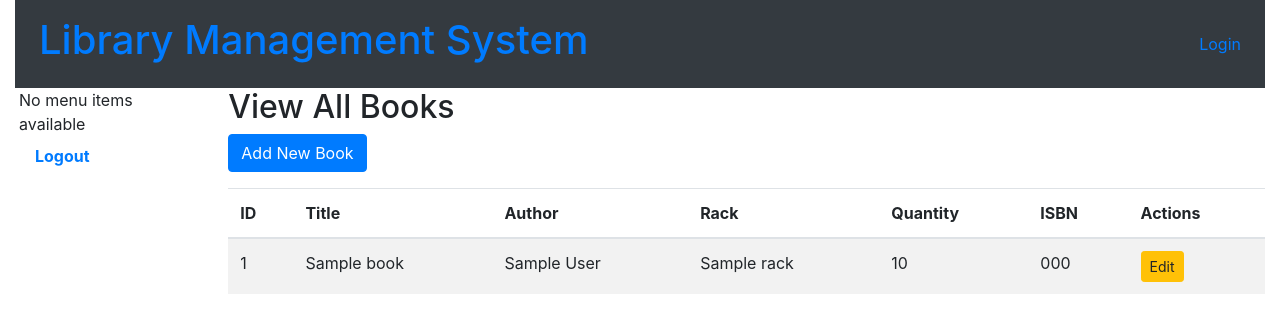
After one commit to susmithkumar/Library_Management_System, a Flask app: template templates/books.html in a window 1280 px wide. The commit adds this page. Shown: the top 333 px of the page. Run offline with Flask 2, Linux system fonts and the light colour scheme; the template is opened without the code that fills it: most values are stand-ins (such as "Sample title", 1, 10 or a date in 2020); some libraries are stand-ins or nearby versions.

Commit message:
merging every branch into main

```diff
--- a/app.py
+++ b/app.py
@@ -4,7 +4,6 @@ import MySQLdb.cursors  # Needed for working with MySQL cursors
 import os
 import re
 import bcrypt
-from flask import g
 
 app = Flask(__name__)
 app.secret_key = os.getenv('SECRET_KEY', 'default_secret_key')
@@ -89,7 +88,7 @@ def register():
         password = request.form['password']
         hashed_password = bcrypt.hashpw(password.encode('utf-8'), bcrypt.gensalt())
         email = request.form['email']
-        role = None
+        role = f'2'
         address = request.form['address']
         last_name=request.form['last_name']
 
@@ -105,7 +104,7 @@ def register():
             mesage = 'Please fill out the form!'
         else:
             cursor.execute('INSERT INTO user_table (first_name, email, password,address, role,last_name) VALUES (%s, %s,%s, %s, %s, %s)',
-                           (userName, email, hashed_password, address, role,last_name))
+                           (userName, email, hashed_password, address, role, last_name))
             mysql.connection.commit()
             mesage = 'You have successfully registered!'
 
@@ -126,105 +125,86 @@ def register():
 def users():
     if 'loggedin' in session:
         cursor = mysql.connection.cursor(MySQLdb.cursors.DictCursor)
-        cursor.execute('SELECT * FROM user_table')
+        cursor.execute('SELECT u.id, u.first_name, u.email, u.role, r.name as role_name FROM user_table u JOIN roles r ON u.role = r.id')
         users = cursor.fetchall()
-        return render_template("users.html", users=users)
+
+        # Fetch all available roles
+        cursor.execute('SELECT id, name FROM roles')
+        roles = cursor.fetchall()
+        return render_template("users.html", users=users, roles=roles)
     return redirect(url_for('login'))
+
+@app.route("/user_roles", methods =['GET', 'POST'])
+def user_roles():
+    if 'loggedin' in session:
+        user_id = request.form.get('user_id')
+        role_id = request.form.get('role_id')
+        cursor = mysql.connection.cursor(MySQLdb.cursors.DictCursor)
+        cursor.execute('UPDATE user_table SET role = %s WHERE id = %s', (role_id, user_id))
+        mysql.connection.commit()
+        cursor.execute('SELECT u.id, u.first_name, u.email, u.role, r.name as role_name FROM user_table u JOIN roles r ON u.role = r.id')
+        users = cursor.fetchall()
+
+        # Fetch all available roles
+        cursor.execute('SELECT id, name FROM roles')
+        roles = cursor.fetchall()
+        return render_template("users.html", users=users, roles=roles)
+
+    return redirect(url_for('login'))
+
+
+
+
 #chnages strted by vinod
 @app.route("/save_user", methods=['GET', 'POST'])
 def save_user():
-    msg = ''
+    mesage = ''
     if 'loggedin' in session:
         cursor = mysql.connection.cursor(MySQLdb.cursors.DictCursor)
-        if request.method == 'POST' and 'role' in request.form and 'first_name' in request.form and 'last_name' in request.form and 'email' in request.form:
+        if request.method == 'POST' and 'first_name' in request.form and 'last_name' in request.form and 'email' in request.form:
             first_name = request.form['first_name']
             last_name = request.form['last_name']
             email = request.form['email']
-            role = request.form['role']
-            action = request.form['action']
+            address = request.form['address']
+            cursor.execute('UPDATE user_table SET first_name=%s, last_name=%s, email=%s, address=%s WHERE id=%s',
+                           (first_name, last_name, email, address, session['user_id']))
+            mysql.connection.commit()
+            return redirect(url_for('view_user'))
 
-            if action == 'updateUser':
-                userId = request.form['userid']
-                cursor.execute('UPDATE user_table SET first_name=%s, last_name=%s, email=%s, role=%s WHERE id=%s',
-                               (first_name, last_name, email, role, userId))
-                mysql.connection.commit()
-                flash('User updated successfully!')
-            else:
-                password = request.form['password']
-                hashed_password = bcrypt.hashpw(password.encode('utf-8'), bcrypt.gensalt())
-                cursor.execute('INSERT INTO user_table (first_name, last_name, email, password, role) VALUES (%s, %s, %s, %s, %s)',
-                               (first_name, last_name, email, hashed_password, role))
-                mysql.connection.commit()
-                flash('User created successfully!')
-            return redirect(url_for('users'))
-
-        return redirect(url_for('users'))
+        return redirect(url_for('view_user'))
     return redirect(url_for('login'))
 
 @app.route("/edit_user", methods=['GET', 'POST'])
 def edit_user():
-    msg = ''
     if 'loggedin' in session:
         editUserId = request.args.get('userid')
         cursor = mysql.connection.cursor(MySQLdb.cursors.DictCursor)
         cursor.execute('SELECT * FROM user_table WHERE id = %s', (editUserId, ))  # Changed to user_table
         user_details = cursor.fetchone()  # Fetch only one user since we're editing
-
-        if request.method == 'POST':
-            first_name = request.form['first_name']
-            last_name = request.form['last_name']
-            email = request.form['email']
-            role = request.form['role']
-            userId = request.form['userid']
-            cursor.execute('UPDATE user_table SET first_name=%s, last_name=%s, email=%s, role=%s WHERE id=%s',
-                           (first_name, last_name, email, role, userId))
-            mysql.connection.commit()
-            flash('User updated successfully!')
-            return redirect(url_for('users'))
-
         return render_template("edit_user.html", user=user_details)
     return redirect(url_for('login'))
-#changes by vinod
 
-@app.route('/update_profile', methods=['GET', 'POST'])
-def update_profile():
+
+@app.route("/password_change", methods=['GET', 'POST'])
+def password_change():
+    if 'loggedin' in session:
+        if request.method == 'POST':
+            password = request.form['password']
+            hashed_password = bcrypt.hashpw(password.encode('utf-8'), bcrypt.gensalt())
+            cursor = mysql.connection.cursor(MySQLdb.cursors.DictCursor)
+            cursor.execute('UPDATE user_table SET password=%s WHERE id = %s', (hashed_password,session['user_id'], ))  # Changed to user_table
+            mysql.connection.commit()
+            mesage="password updated successfully please login again"
+            return render_template('login.html', mesage=mesage)
+        else:
+            return render_template("password_change.html")
+    return redirect(url_for('login'))
+@app.route('/view_user', methods=['GET'])
+def view_user():
     if 'loggedin' in session:
         cursor = mysql.connection.cursor(MySQLdb.cursors.DictCursor)
 
-        if request.method == 'POST' and 'first_name' in request.form and 'last_name' in request.form and 'email' in request.form:
-            updated_first_name = request.form['first_name']
-            updated_last_name = request.form['last_name']
-            updated_email = request.form['email']
-            updated_address = request.form['address'] if 'address' in request.form else None
-            updated_role = request.form['role']  # Ensure role is passed and handled
-
-            # Ensure valid email
-            if not re.match(r'[^@]+@[^@]+\.[^@]+', updated_email):
-                flash('Invalid email address!')
-            else:
-                # Update first name, last name, email, address (not the role, unless admin)
-                cursor.execute('UPDATE user_table SET first_name = %s, last_name = %s, email = %s, address = %s WHERE id = %s',
-                               (updated_first_name, updated_last_name, updated_email, updated_address, session['userid']))
-                mysql.connection.commit()
-                flash('Profile updated successfully!')
-                return redirect(url_for('dashboard'))
-
-        # Retrieve user information to pre-fill the form
-        cursor.execute('SELECT * FROM user_table WHERE id = %s', (session['userid'],))
-        user = cursor.fetchone()
-        return render_template('update_profile.html', user=user)
-
-    return redirect(url_for('login'))
-
-#chanegs by vinod done
-
-@app.route('/view_user', methods=['GET'])
-def view_user():
-    if 'loggedin' in session:
-        viewUserId = request.args.get('id') or session['userid']
-        cursor = mysql.connection.cursor(MySQLdb.cursors.DictCursor)
-
-        cursor.execute('''SELECT u.id, u.first_name, u.email, r.name AS role_name
+        cursor.execute('''SELECT * , r.name AS role_name
         FROM user_table u
         LEFT JOIN roles r ON u.role = r.id WHERE u.id = % s''', (session['user_id'], ))
         user = cursor.fetchone()
@@ -420,6 +400,101 @@ def edit_responsibility(responsibility_id):
         return redirect(url_for('responsibility'))
 
 
+# Add Book Route
+@app.route('/add_book', methods=['GET', 'POST'])
+def add_book():
+    mesage = ''
+    if 'loggedin' in session:  # Ensure the user is logged in
+        if request.method == 'POST':
+            title = request.form['title']
+            author = request.form['author']
+            rack = request.form['rack']
+            quantity = request.form['quantity']
+
+            # Insert book data into the database
+            cursor = mysql.connection.cursor(MySQLdb.cursors.DictCursor)
+            cursor.execute('INSERT INTO add_book (title, author, rack, quantity) VALUES (%s, %s, %s, %s)',
+                           (title, author, rack, quantity))
+            mysql.connection.commit()
+            # Get the ID of the newly inserted user
+            new_user_id = cursor.lastrowid
+
+            # Create user_code as 'BK' + new_user_id
+            user_code = f'BK{new_user_id}'
+
+            # Update the user_code column with the generated code
+            cursor.execute('UPDATE add_book SET isbn = %s WHERE id = %s', (user_code, new_user_id))
+
+            # Commit the update
+            mysql.connection.commit()
+            mesage = 'Book added successfully!'
+            return render_template('add_book.html', mesage=mesage)
+        else:
+            mesage = 'Please fill out this form!'
+            return render_template('add_book.html', mesage=mesage)
+    return redirect(url_for('login'))
+
+# View Books Route
+@app.route('/books', methods=['GET'])
+def books():
+    if 'loggedin' in session:
+        cursor = mysql.connection.cursor(MySQLdb.cursors.DictCursor)
+        cursor.execute('SELECT * FROM add_book')
+        books = cursor.fetchall()  # Fetch all books
+        return render_template('books.html', books=books)
+    return redirect(url_for('login'))
+
+@app.route('/books', methods=['GET'])
+def view_books():
+    if 'loggedin' in session:
+        cursor = mysql.connection.cursor(MySQLdb.cursors.DictCursor)
+        cursor.execute('SELECT * FROM add_book')
+        books = cursor.fetchall()  # Fetch all books
+        return render_template('view_books.html', books=books)
+    return redirect(url_for('login'))
+# Edit Book Route
+@app.route('/edit_book/<int:id>', methods=['GET', 'POST'])
+def edit_book(id):
+    mesage = ''
+    if 'loggedin' in session:
+        cursor = mysql.connection.cursor(MySQLdb.cursors.DictCursor)
+        if request.method == 'POST':
+            title = request.form['title']
+            author = request.form['author']
+            rack = request.form['rack']
+            quantity = request.form['quantity']
+
+            # Update book details in the database
+            cursor.execute('UPDATE add_book SET title = %s, author = %s, rack = %s, quantity = %s WHERE id = %s',
+                           (title, author, rack, quantity, id))
+            mysql.connection.commit()
+            mesage = 'Book updated successfully!'
+            return redirect(url_for('view_books', mesage=mesage))
+
+        # Fetch the book details for the given ID
+        cursor.execute('SELECT * FROM add_book WHERE id = %s', (id,))
+        book = cursor.fetchone()
+
+        return render_template('edit_book.html', book=book)
+    return redirect(url_for('login'))
+
+@app.route('/search_books', methods=['POST'])
+def search_books():
+    search_term = request.form.get('search_term')
+    print(search_term)
+    if search_term:
+        cursor = mysql.connection.cursor(MySQLdb.cursors.DictCursor)
+
+        # Fetch books that match the search term
+        cursor.execute('SELECT * FROM add_book WHERE title LIKE %s OR author LIKE %s', ('%' + search_term + '%','%' + search_term + '%',))
+        results = cursor.fetchall()
+        print(results)
+        cursor.close()
+        return render_template('dashboard.html', search_results=results, search_term=search_term)
+
+    return redirect(url_for('dashboard'))
+
+#my changes dhanesh
 #my changes dhanesh
 if __name__ == '__main__':
     app.run(debug=True)
--- /dev/null
+++ b/templates/books.html
@@ -0,0 +1,46 @@
+{% include 'header.html' %}
+<body>
+<div class="container-fluid" id="main">
+    {% include 'top_menus.html' %}
+    <div class="row row-offcanvas row-offcanvas-left">
+        {% include 'left_menus.html' %}
+        <div class="col-md-9 col-lg-10 main">
+            <h2>View All Books</h2>
+            <a href="{{ url_for('add_book') }}" class="btn btn-primary mb-3">Add New Book</a>
+            {% if books %}
+                <table class="table table-striped">
+                    <thead>
+                    <tr>
+                        <th>ID</th>
+                        <th>Title</th>
+                        <th>Author</th>
+                        <th>Rack</th>
+                        <th>Quantity</th>
+                        <th>ISBN</th>
+                        <th>Actions</th>
+                    </tr>
+                    </thead>
+                    <tbody>
+                    {% for book in books %}
+                        <tr>
+                            <td>{{ book.id }}</td>
+                            <td>{{ book.title }}</td>
+                            <td>{{ book.author }}</td>
+                            <td>{{ book.rack }}</td>
+                            <td>{{ book.quantity }}</td>
+                            <td>{{ book.isbn }}</td>
+                            <td>
+                                <a href="{{ url_for('edit_book', id=book.id) }}" class="btn btn-warning btn-sm">Edit</a>
+                            </td>
+                        </tr>
+                    {% endfor %}
+                    </tbody>
+                </table>
+            {% else %}
+                <p>No books found.</p>
+            {% endif %}
+        </div>
+    </div>
+</div>
+</body>
+</html>
--- a/templates/edit_role.html
+++ b/templates/edit_role.html
@@ -23,7 +23,7 @@
                     {% for responsibility in all_responsibilities %}
                         <div class="form-check">
                             <input class="form-check-input" type="checkbox" id="responsibility{{ responsibility.id }}" name="responsibilities" value="{{ responsibility.id }}"
-                                    {% if responsibility.id|string in current_responsibilities %} checked {% endif %}>
+                                    {% if responsibility.id in current_responsibilities %} checked {% endif %}>
                             <label class="form-check-label" for="responsibility{{ responsibility.id }}">
                                 {{ responsibility.name }}
                             </label>
--- a/templates/left_menus.html
+++ b/templates/left_menus.html
@@ -1,35 +1,16 @@
 <div class="col-md-3 col-lg-2 sidebar-offcanvas" id="sidebar" role="navigation">
     <ul class="nav flex-column pl-1 leftMenus">
-        <li class="nav-item"><a class="nav-link" href="{{ url_for('dashboard') }}"><strong>Dashboard</strong></a></li>
-        <li class="nav-item">
-            <a class="nav-link" href="#submenu1" data-toggle="collapse" data-target="#submenu1"><strong>Books</strong> ▾</a>
-            <ul class="list-unstyled flex-column pl-3 collapse show" id="submenu1" aria-expanded="false">
-
-
-                <li class="nav-item"><a class="nav-link" href="{{ url_for('add_book') }}"><strong>Add Books</strong></a></li>
-                <li class="nav-item"><a class="nav-link" href="{{ url_for('view_books') }}"><strong>View Books</strong></a></li>
-
-
-            </ul>
-        </li>
-        <li class="nav-item"><a class="nav-link" href="{{ url_for('roles') }}"><strong>role</strong></a></li>
-        <li class="nav-item"><a class="nav-link" href="{{ url_for('responsibility') }}"><strong>responsibilites</strong></a></li>
-
-        <li class="nav-item"><a class="nav-link" href=""><strong>Issue Books</strong></a></li>
-        <li class="nav-item"><a class="nav-link" href="{{ url_for('view_user') }}"><strong>User</strong></a></li>
-        <li class="nav-item"><a class="nav-link" href="{{ url_for('logout') }}"><strong>Logout</strong></a></li>
-    </ul>
-    <ul>
         {% if session['responsibilities'] %}
             {% for responsibility in session['responsibilities'] %}
-                <li>
-                    <a href="{{ responsibility['responsibility_path'] }}">
-                        {{ responsibility['responsibility_name'] }}
+                <li class="nav-item">
+                    <a class="nav-link" href="{{ responsibility['responsibility_path'] }}">
+                        <strong> {{ responsibility['responsibility_name'] }}</strong>
                     </a>
                 </li>
             {% endfor %}
         {% else %}
             <li>No menu items available</li>
         {% endif %}
+        <li class="nav-item"><a class="nav-link" href="{{ url_for('logout') }}"><strong>Logout</strong></a></li>
     </ul>
 </div>
--- a/templates/password_change.html
+++ b/templates/password_change.html
@@ -19,7 +19,7 @@
 				<label for="country">Confirm Password:</label>
 				<input type="password" class="form-control" id="confirm_pass" name="confirm_pass">
 			</div>
-			<input type="hidden" id="userid" name="userid" value="{{ changePassUserId }}">
+			<input type="hidden" id="userid" name="userid" value="{{ userid }}">
 			<button type="submit" class="btn btn-primary">Update</button>
 		</form>
         <hr>
--- a/templates/top_menus.html
+++ b/templates/top_menus.html
@@ -11,7 +11,7 @@
         <ul class="navbar-nav ml-auto">
             {% if session['loggedin']%}
                 <li class="nav-item">
-                    <a class="nav-link" href="{{ url_for('view_user', userid=session['user_id'])}}">{{session['name']}} </a> |
+                    <a class="nav-link" href="{{ url_for('view_user') }}">{{session['first_name']}} </a> |
                 </li>
                 <li class="nav-item">
                     <a class="nav-link" href="{{ url_for('logout') }}"> Logout</a>
```
Also changed, not shown: templates/dashboard.html (+29 -3 lines), templates/edit_user.html (+3 -19 lines), templates/user.html (deleted, +0 -96 lines), templates/users.html (+22 -60 lines), templates/view_books.html (+5 -5 lines), templates/view_user.html (+5 -5 lines).
